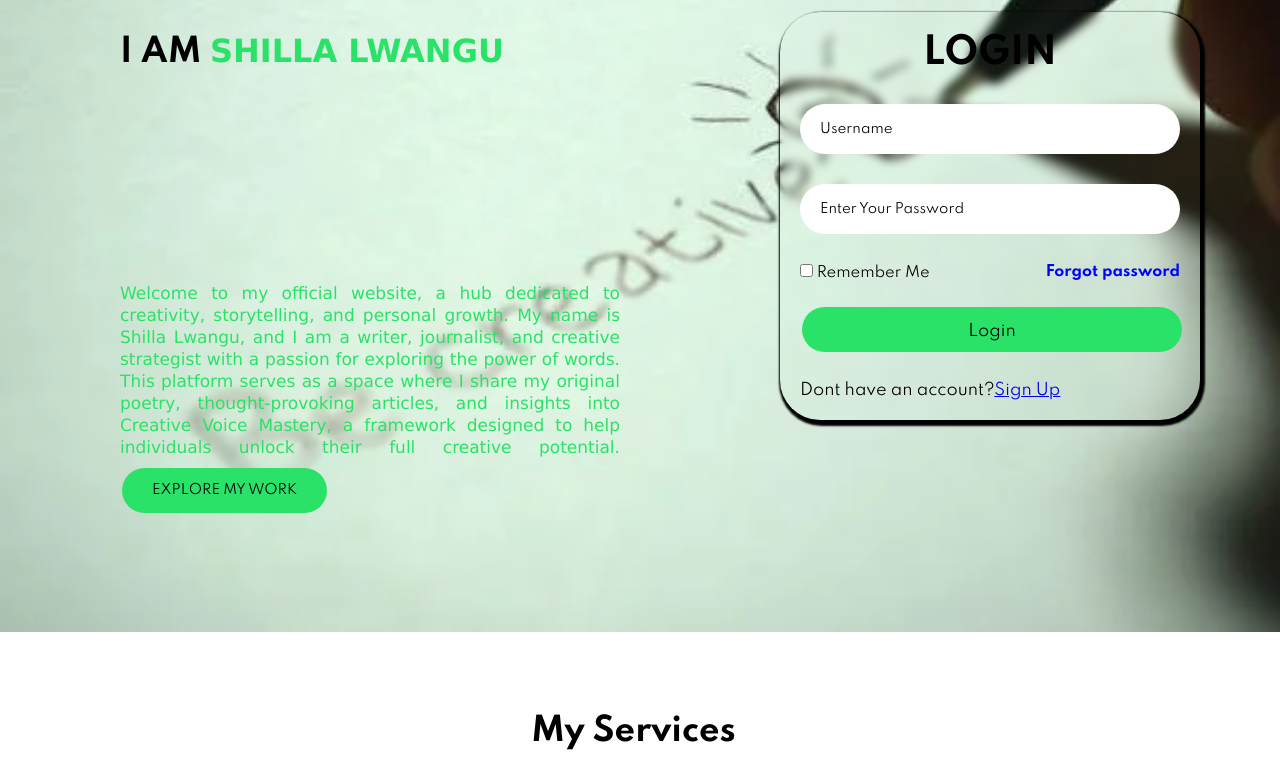
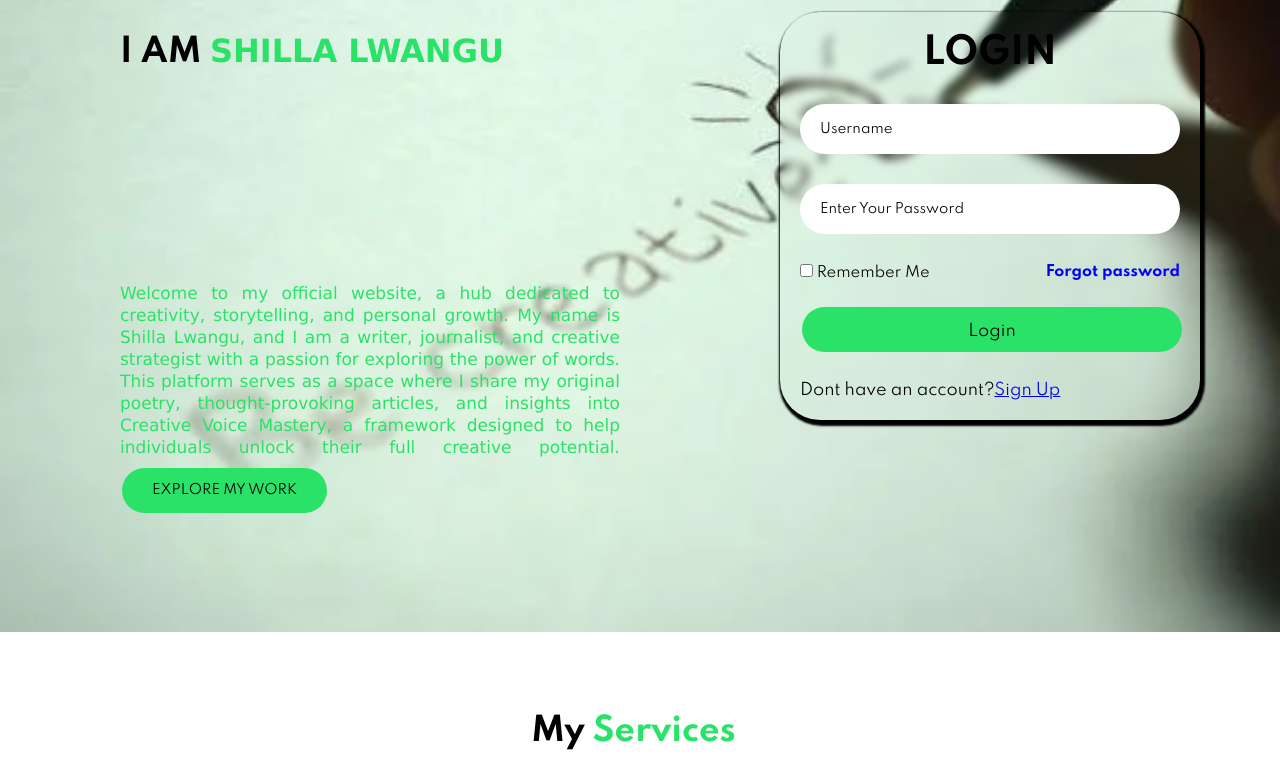
Before and after one commit to markderrck5445/project3, a plain HTML site: page index.html in a window 1280 px wide. Shown: the part 168-948 px from the top of the page. Drawn offline with Linux system fonts and the light colour scheme.

Commit message:
changed services to my services

```diff
--- a/index.html
+++ b/index.html
@@ -77,8 +77,8 @@
   </form>
 </div>
 
-<div>
-  <h1 class="title2">My <span>Services</span></h1>
+<div class="title2">
+  <h1 >My <span>Services</span></h1>
 </div>
      <div class="small-container">
          <div class="categories">
```
